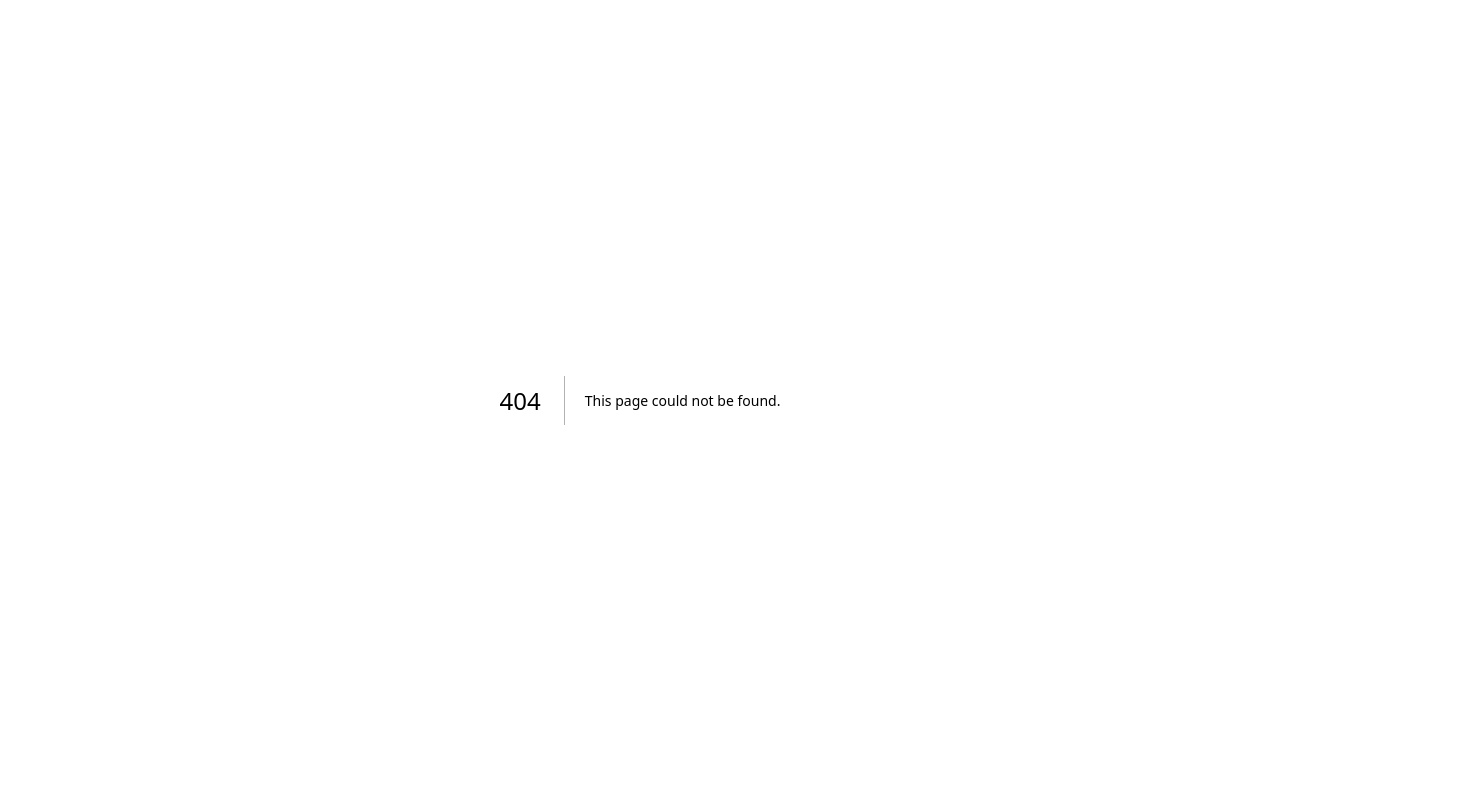
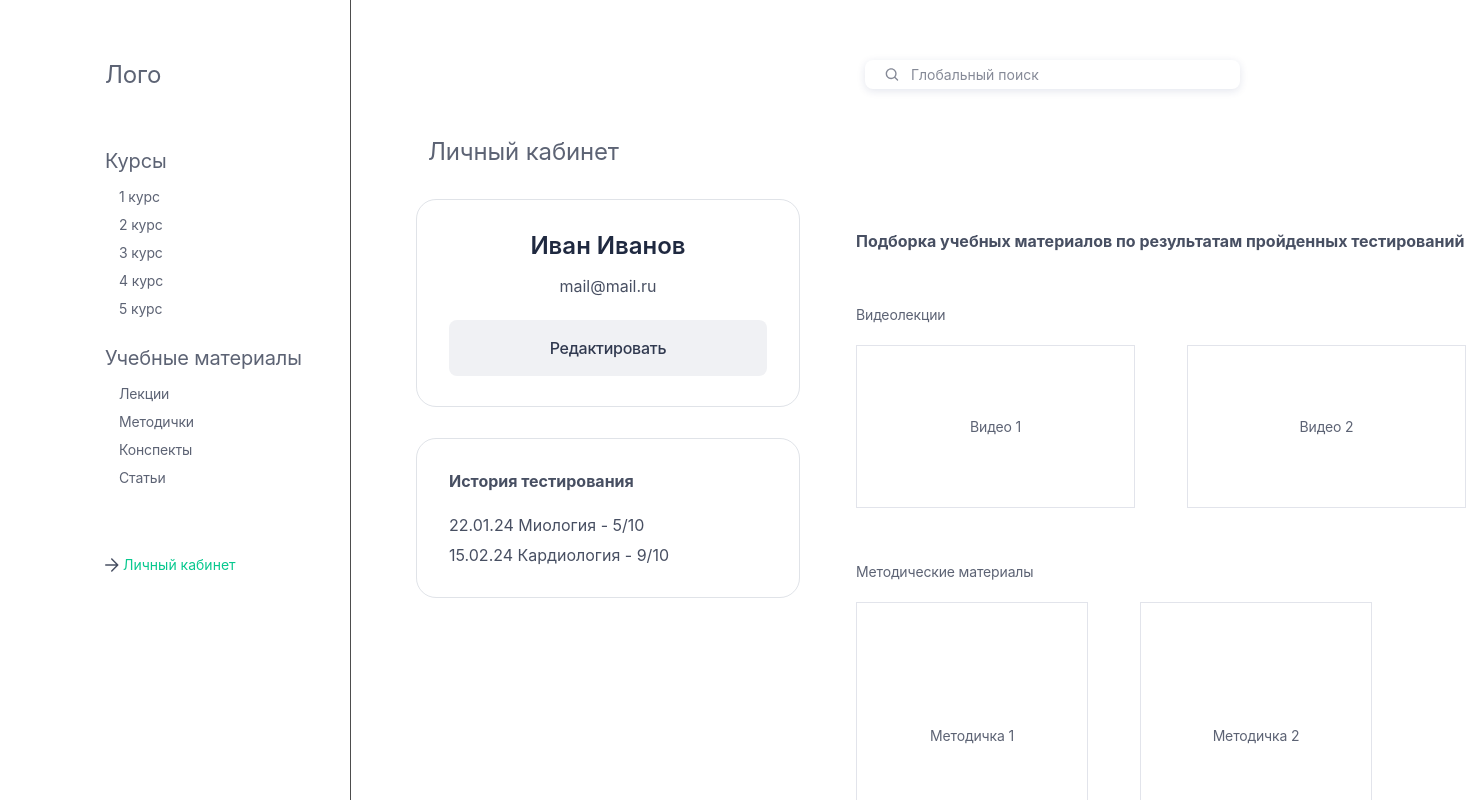
Before and after one commit to terentyevaolga/ML, a Next.js app in the folder frontend/: page /cabinet in a window 1280 px wide. Before the commit this address had no page. Shown: the top 800 px of the page, 1466 px wide, since content can reach past the window. Built offline with nearby package versions, Linux system fonts and the light colour scheme.

Commit message:
comepete account

```diff
--- /dev/null
+++ b/frontend/src/components/GlobalSearch.js
@@ -0,0 +1,17 @@
+import styles from "@/styles/Search.module.css";
+
+export function GlobalSearch() {
+    return <div className={styles.box}>
+        <svg width="24" height="17" viewBox="0 0 24 17" fill="none" xmlns="http://www.w3.org/2000/svg">
+            <g clip-path="url(#clip0_227_125)">
+                <path fill-rule="evenodd" clip-rule="evenodd" d="M15.625 7.625C15.625 10.1103 13.6103 12.125 11.125 12.125C8.63972 12.125 6.625 10.1103 6.625 7.625C6.625 5.13972 8.63972 3.125 11.125 3.125C13.6103 3.125 15.625 5.13972 15.625 7.625ZM14.8042 12.3649C13.7882 13.1547 12.5115 13.625 11.125 13.625C7.81129 13.625 5.125 10.9387 5.125 7.625C5.125 4.31129 7.81129 1.625 11.125 1.625C14.4387 1.625 17.125 4.31129 17.125 7.625C17.125 9.01153 16.6547 10.2882 15.8649 11.3042L18.6553 14.0947C18.9482 14.3876 18.9482 14.8624 18.6553 15.1553C18.3624 15.4482 17.8876 15.4482 17.5947 15.1553L14.8042 12.3649Z" fill="#000B26" fill-opacity="0.48" />
+            </g>
+            <defs>
+                <clipPath id="clip0_227_125">
+                    <rect width="24" height="16" fill="white" transform="translate(0 0.5)" />
+                </clipPath>
+            </defs>
+        </svg>
+        <input placeholder="Глобальный поиск" className={styles.input} />
+    </div>
+}
--- a/frontend/src/components/SideMenu.js
+++ b/frontend/src/components/SideMenu.js
@@ -9,6 +9,8 @@ const linksMaterial = [
     { name: 'Конспекты', link: '/synopsis' },
     { name: 'Статьи', link: '/articles' }
 ];
+
+const accountPages = ['/cabinet', '/course'];
 
 export function SideMenu() {
 
@@ -35,7 +37,7 @@ export function SideMenu() {
 
     function signIn() {
         if (regexMail.test(mail) && password.length > 0) {
-            router.push('/account');
+            router.push('/course');
         } else {
             if (!regexMail.test(mail)) toast({
                 title: 'Ошибка', description: "Вы некорректно ввели почту", status: 'error', duration: 4000, isClosable: true, position: 'bottom-right'
@@ -68,7 +70,7 @@ export function SideMenu() {
 
     function codeCheck() {
         if (code.length === 6) {
-            router.push('/account');
+            router.push('/course');
         } else {
             if (code.length !== 6) toast({
                 title: 'Ошибка', description: "Код введён неверно", status: 'error', duration: 4000, isClosable: true, position: 'bottom-right'
@@ -76,31 +78,31 @@ export function SideMenu() {
         }
     };
 
-    return <div className={styles.container} >
+    return <div className={`${styles.container} ${accountPages.includes(router.pathname) && styles.containerLine} `} >
         <p className={styles.logo}>Лого</p>
         <div className={styles.blockMaterial} >
             <div className={styles.cources}>
                 <p className={styles.cources_title}>Курсы</p>
                 <div className={styles.cources_itemList}>
                     {[1, 2, 3, 4, 5].map(x =>
-                        <p key={x} onClick={() => token && router.push(`/cource${x}`)} className={token ? styles.cources_item : styles.cources_itemMainPage}>{x} курс</p>)}
+                        <p key={x} onClick={() => token && router.push(`/ cource${x} `)} className={token ? styles.cources_item : styles.cources_itemMainPage}>{x} курс</p>)}
                 </div>
             </div>
             <div className={styles.cources}>
                 <p className={styles.cources_title}>Учебные материалы</p>
                 <div className={styles.cources_itemList}>
                     {linksMaterial.map(x =>
-                        <p key={x} onClick={() => token && router.push(`/${x.link}`)} className={token ? styles.cources_item : styles.cources_itemMainPage}>{x.name}</p>)}
+                        <p key={x} onClick={() => token && router.push(`/ ${x.link} `)} className={token ? styles.cources_item : styles.cources_itemMainPage}>{x.name}</p>)}
                 </div>
             </div>
         </div>
         <div className={styles.authBlock}>
-            {router.pathname === '/account'
-                ? <div className={styles.account}>
+            {accountPages.includes(router.pathname)
+                ? <div className={styles.account} onClick={() => router.push('/cabinet')} >
                     <svg width="14" height="14" viewBox="0 0 14 14" fill="none" xmlns="http://www.w3.org/2000/svg">
                         <path fill-rule="evenodd" clip-rule="evenodd" d="M6.21967 0.46967C6.51256 0.176777 6.98744 0.176777 7.28033 0.46967L13.2803 6.46967C13.5732 6.76256 13.5732 7.23744 13.2803 7.53033L7.28033 13.5303C6.98744 13.8232 6.51256 13.8232 6.21967 13.5303C5.92678 13.2374 5.92678 12.7626 6.21967 12.4697L10.9393 7.75H0.75C0.335786 7.75 0 7.41421 0 7C0 6.58579 0.335786 6.25 0.75 6.25H10.9393L6.21967 1.53033C5.92678 1.23744 5.92678 0.762563 6.21967 0.46967Z" fill="#000B26" fill-opacity="0.72" />
                     </svg>
-                    <p className={styles.account_button} >Личный кабинет</p>
+                    <p className={styles.account_button} style={{ color: router.pathname === '/cabinet' && '#07C88E' }} >Личный кабинет</p>
                 </div>
                 : router.pathname === '/' && <div className={styles.signIn} onClick={() => { setType('signIn'); onOpen() }} >
                     <svg width="20" height="20" viewBox="0 0 20 20" fill="none" xmlns="http://www.w3.org/2000/svg">
--- a/frontend/src/components/index.js
+++ b/frontend/src/components/index.js
@@ -1 +1,2 @@
 export * from './SideMenu.js';
+export * from './GlobalSearch.js';
--- /dev/null
+++ b/frontend/src/pages/cabinet.js
@@ -0,0 +1,76 @@
+import Head from "next/head";
+import styles from '../styles/Account.module.css';
+import { GlobalSearch, SideMenu } from "../components";
+import '@fontsource-variable/inter';
+
+const dataTest = [
+  { date: '22.01.24', test: 'Миология', result: '5/10' },
+  { date: '15.02.24', test: 'Кардиология', result: '9/10' }
+];
+
+export default function Course() {
+
+
+  return (
+    <>
+      <Head>
+        <title>Личный кабинет</title>
+        <meta name="description" content="Generated by Zvir" />
+        <meta name="viewport" content="width=device-width, initial-scale=1" />
+        <link rel="icon" href="/favicon.ico" />
+      </Head>
+      <main>
+        <SideMenu />
+        <GlobalSearch />
+        <div className={styles.container}>
+          <p className={styles.title}>Личный кабинет</p>
+          <div className={styles.data}>
+            <div className={styles.data_info}>
+              <div className={styles.data_infoUser}>
+                <div className={styles.blockNameMail}>
+                  <p className={styles.name}>Иван Иванов</p>
+                  <p className={styles.phone}>mail@mail.ru</p>
+                </div>
+                <button className={styles.edit} >Редактировать</button>
+              </div>
+              <div className={styles.data_infoTests}>
+                <p className={styles.historyTestsTitle}>История тестирования</p>
+                <div className={styles.testResultBlock} >
+                  {dataTest.map((x, i) => <p key={i} className={styles.testResult} >{x.date} {x.test} - {x.result}</p>)}
+                </div>
+              </div>
+            </div>
+            <div className={styles.data_material}>
+              <p className={styles.data_materialTitle}>Подборка учебных материалов по результатам пройденных тестирований</p>
+              <div className={styles.materialBlock}>
+                <p className={styles.materialSubtitle}>Видеолекции</p>
+                <div className={styles.materialContainer}>
+                  {[1, 2].map(x => <div key={x} className={styles.materialBox} >
+                    <p className={styles.materialText}>Видео {x}</p>
+                  </div>)}
+                </div>
+              </div>
+              <div className={styles.materialBlock}>
+                <p className={styles.materialSubtitle}>Методические материалы</p>
+                <div className={styles.materialContainer}>
+                  {[1, 2].map(x => <div key={x} className={styles.materialBoxMetod} >
+                    <p className={styles.materialText}>Методичка {x}</p>
+                  </div>)}
+                </div>
+              </div>
+              <div className={styles.materialBlock}>
+                <p className={styles.materialSubtitle}>Конспекты</p>
+                <div className={styles.materialContainer}>
+                  {[1, 2].map(x => <div key={x} className={styles.materialBoxMetod} >
+                    <p className={styles.materialText}>Конспект {x}</p>
+                  </div>)}
+                </div>
+              </div>
+            </div>
+          </div>
+        </div>
+      </main>
+
+    </>
+  );
+}
--- a/frontend/src/pages/account.js
+++ b/frontend/src/pages/course.js
@@ -4,11 +4,11 @@ import { SideMenu } from "../components";
 import '@fontsource-variable/inter';
 import { Image } from "@chakra-ui/react";
 
-export default function Account() {
+export default function Course() {
   return (
     <>
       <Head>
-        <title>Личный кабинет</title>
+        <title>Курсы</title>
         <meta name="description" content="Generated by Zvir" />
         <meta name="viewport" content="width=device-width, initial-scale=1" />
         <link rel="icon" href="/favicon.ico" />
@@ -16,7 +16,7 @@ export default function Account() {
       <main>
         <SideMenu />
         <div style={{ marginLeft: '360px' }} >
-            <p style={{ fontSize: '100px', color: '#000' }} >Личный кабинет</p>
+            <p style={{ fontSize: '100px', color: '#000' }} >Курсы</p>
         </div>
       </main>
 
--- /dev/null
+++ b/frontend/src/styles/Account.module.css
@@ -0,0 +1,188 @@
+.container {
+    width: calc(100% - 351px);
+    margin-left: 351px;
+    padding: 143px 40px 60px 65px;
+    display: flex;
+    flex-direction: column;
+    gap: 38px;
+}
+
+.title {
+    font-size: 24px;
+    font-weight: 400;
+    line-height: 18px;
+    letter-spacing: -0.15000000596046448px;
+    text-align: left;
+    color: #000B26A3;
+    margin-left: 12px;
+}
+
+.data {
+    width: 100%;
+    display: flex;
+    flex-direction: row;
+    gap: 56px;
+}
+
+.data_info {
+    display: flex;
+    flex-direction: column;
+    gap: 31px;
+}
+
+.data_infoUser {
+    width: 384px;
+    height: 208px;
+    border-radius: 20px;
+    gap: 24px;
+    border: solid 1px #3E507229;
+    padding: 32px;
+    display: flex;
+    flex-direction: column;
+}
+
+.blockNameMail {
+    display: flex;
+    flex-direction: column;
+    align-items: center;
+    justify-content: center;
+    gap: 16px;
+    width: 100%;
+}
+
+.name {
+    font-size: 24px;
+    font-weight: 600;
+    line-height: 28px;
+    letter-spacing: 0px;
+    text-align: center;
+    color: #000B26E0;
+}
+
+.phone {
+    font-size: 16px;
+    font-weight: 400;
+    line-height: 20px;
+    letter-spacing: 0px;
+    text-align: left;
+    color: #000B26B8;
+}
+
+.edit {
+    background-color: #3E507214;
+    width: 100%;
+    height: 56px;
+    border-radius: 8px;
+    padding: 16px;
+    justify-content: center;
+    align-items: center;
+    display: flex;
+    font-size: 16px;
+    font-weight: 500;
+    line-height: 24px;
+    letter-spacing: -0.25px;
+    text-align: left;
+    color: #000B26CC;
+}
+
+.data_infoTests {
+    width: 384px;
+    border-radius: 20px;
+    gap: 24px;
+    border: solid 1px #3E507229;
+    padding: 32px;
+    display: flex;
+    flex-direction: column;
+    align-items: left;
+}
+
+.historyTestsTitle {
+    font-size: 16px;
+    font-weight: 700;
+    line-height: 20px;
+    letter-spacing: 0px;
+    text-align: left;
+    color: #000B26B8;
+}
+
+.testResultBlock {
+    display: flex;
+    flex-direction: column;
+    gap: 10px;
+}
+
+.testResult {
+    font-size: 16px;
+    font-weight: 400;
+    line-height: 20px;
+    letter-spacing: 0px;
+    text-align: left;
+    color: #000B26B8;
+}
+
+.data_material {
+    display: flex;
+    flex-direction: column;
+    width: 100%;
+    padding: 32px 0 0 0;
+    gap: 55px;
+}
+
+.data_materialTitle {
+    font-size: 16px;
+    font-weight: 700;
+    line-height: 20px;
+    letter-spacing: 0px;
+    text-align: left;
+    color: #000B26B8;
+}
+
+.materialBlock {
+    display: flex;
+    flex-direction: column;
+    gap: 21px;
+    overflow: hidden;
+}
+
+.materialSubtitle {
+    font-size: 14px;
+    font-weight: 400;
+    line-height: 18px;
+    letter-spacing: -0.15000000596046448px;
+    text-align: left;
+    color: #000B26A3;
+}
+
+.materialContainer {
+    display: flex;
+    flex-direction: row;
+    gap: 52px;
+    width: 100%;
+}
+
+.materialBox {
+    width: 279px;
+    height: 163px;
+    border: solid 1px #1222581F;
+    display: flex;
+    justify-content: center;
+    align-items: center;
+}
+
+.materialBoxMetod {
+    width: 232px;
+    height: 267px;
+    border: solid 1px #1222581F;
+    display: flex;
+    justify-content: center;
+    align-items: center;
+}
+
+.materialText {
+    font-size: 14px;
+    font-weight: 400;
+    line-height: 18px;
+    letter-spacing: -0.15000000596046448px;
+    text-align: left;
+    color: #000B26A3;
+}
--- a/frontend/src/styles/Home.module.css
+++ b/frontend/src/styles/Home.module.css
@@ -9,6 +9,10 @@
   left: 0;
   top: 0;
   z-index: 100;
+}
+
+.containerLine {
+  border-right: solid 1px #000000B2;
 }
 
 .logo {
--- /dev/null
+++ b/frontend/src/styles/Search.module.css
@@ -0,0 +1,33 @@
+.box {
+    width: 375px;
+    height: 29px;
+    position: absolute;
+    top: 60px;
+    right: 40px;
+    background-color: white;
+    box-shadow: 0 2px 8px #152D671F;
+    border-radius: 8px;
+    padding: 0 16px 0 16px;
+    display: flex;
+    flex-direction: row;
+    gap: 8px;
+    align-items: center;
+    justify-content: left;
+}
+
+.input {
+    width: 100%;
+    font-size: 14px;
+    color: #000;
+    line-height: 20px;
+}
+
+.input:focus {
+    outline: none;
+}
+
+.input::placeholder {
+    font-size: 14px;
+    color: #000B267A;
+    line-height: 20px;
+}
```
